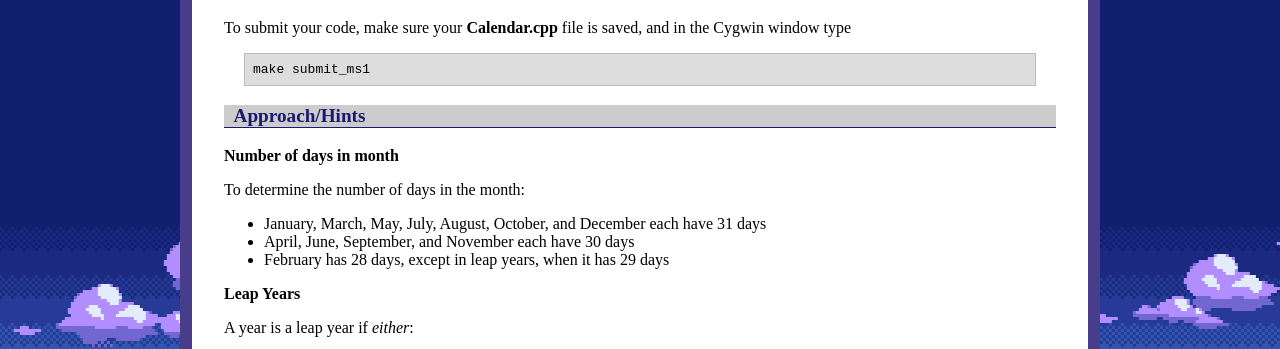
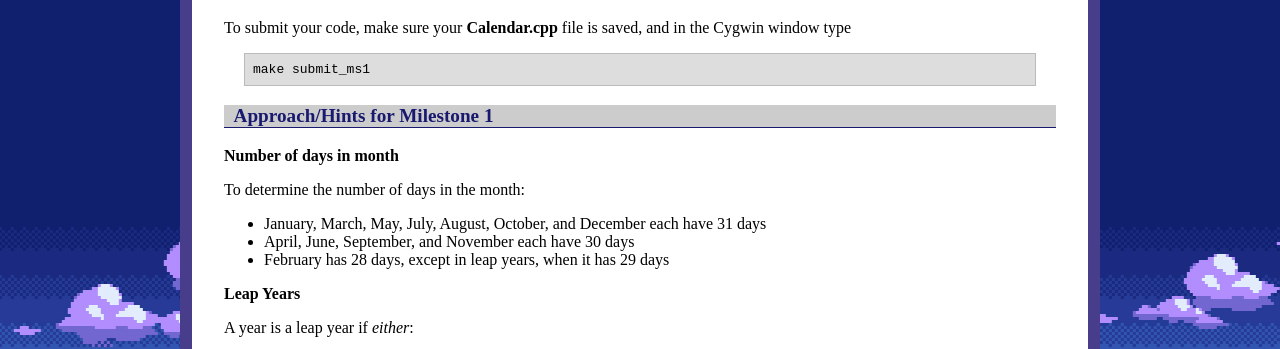
Before and after one commit to ycpcs/cs101-fall2023, a Jekyll site: the page built from assign/assign02.md, in a window 1280 px wide and 900 px high, scrolled down 1862 px. Shown: the part 155-504 px from the top of the window. Built offline with Jekyll 4.4.1, drawn with Linux system fonts in a browser that asks for light colours; some of the changed text lies outside the part shown.

Commit message:
update assign 2
update assign 2

```diff
--- a/assign/assign02.md
+++ b/assign/assign02.md
@@ -121,7 +121,7 @@ To submit your code, make sure your **Calendar.cpp** file is saved, and in the C
 
     make submit_ms1
 
-### Approach/Hints
+### Approach/Hints for Milestone 1
 
 **Number of days in month**
 
@@ -221,7 +221,7 @@ To submit your code, make sure your **Calendar.cpp** file is saved, and in the C
     make submit_ms2
 
 
-### Approach/Hints
+### Approach/Hints for Milestone 2
 
 **Separating weeks**
 
```
